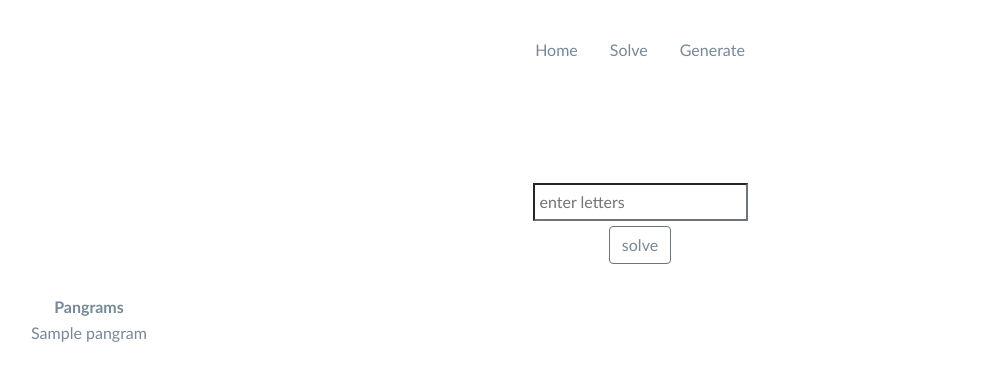
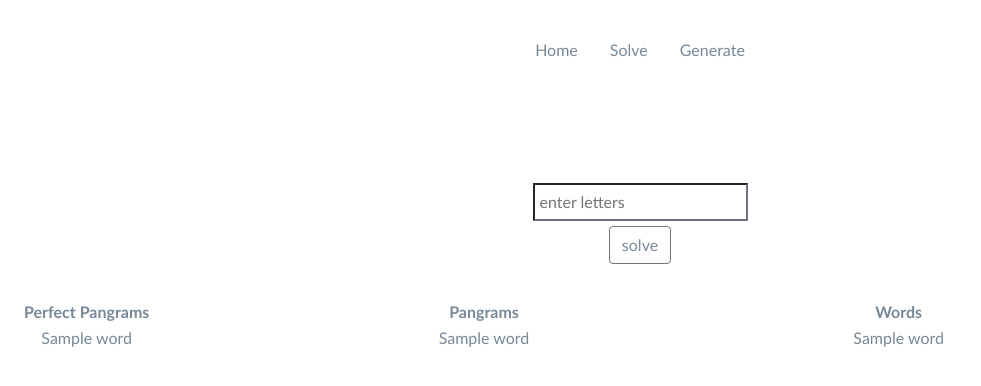
Before and after one commit to snpierce/pangrams, a Flask app: template templates/solve.html in a window 1280 px wide. Shown: the top 386 px of the page, without its empty margins (0-981 px from the left). Run offline with Flask 2, Linux system fonts and the light colour scheme; the template is opened without the code that fills it: most values are stand-ins (such as "Sample title", 1, 10 or a date in 2020).

Commit message:
progress

```diff
--- a/app.py
+++ b/app.py
@@ -1,6 +1,6 @@
 from flask import Flask, redirect, render_template, request, session, url_for, g
 from flask_session import Session
-from helpers import search_apology, find_words
+from helpers import search_apology, find_words, clean_list
 
 # Configure application
 app = Flask(__name__)
@@ -29,19 +29,29 @@ def home():
 
 @app.route("/solve", methods=["GET", "POST"])
 def solve():
+
     if request.method == "POST":
-        search = request.form.get("pangram")
+        search = (request.form.get("pangram")).lower()
 
         if len(search) != 7:
             return search_apology("Incorrect amount of letters.")
-        else:
-            results = find_words(search)
 
-        return render_template("solve.html", pangrams=results)
+        abcs = []
+        for letter in search:
+            if letter not in abcs:
+                abcs.append(letter)
+            else:
+                return search_apology("Please enter unique letters.")
+
+        results = find_words(search, abcs)
+
+        return clean_list(results, abcs)
 
     else:
+        perf_pangrams = []
         pangrams = []
-        return render_template("solve.html", pangrams=pangrams)
+        words = []
+        return render_template("solve.html", perf_pangrams=perf_pangrams, pangrams=pangrams, words=words)
 
 
 @app.route("/generate")
--- a/static/styles.css
+++ b/static/styles.css
@@ -15,3 +15,12 @@ input {
     padding: 5px;
     margin: 5px;
 }
+
+.row {
+    display: flex;
+  }
+
+.column {
+    flex: 30%;
+    padding: 5px;
+  }
--- a/templates/solve.html
+++ b/templates/solve.html
@@ -15,15 +15,44 @@
         </form>
     </div>
 
+    <div class="row">
+        <div class="column">
+            <table class="table-borderless">
+                <tr>
+                    <th>Perfect Pangrams</th>
+
+                </tr>
+                    {% for word in perf_pangrams %}
+                <tr>
+                    <td>{{ word }}</td>
+                </tr>
+                    {% endfor %}
+            </table>
+        </div>
+        <div class="column">
             <table class="table-borderless">
                 <tr>
                     <th>Pangrams</th>
                 </tr>
-            {% for pangram in pangrams %}
+                    {% for word in pangrams %}
                 <tr>
-            <td>{{ pangram }}</td>
+                    <td>{{ word }}</td>
                 </tr>
                     {% endfor %}
             </table>
+        </div>
+        <div class="column">
+            <table class="table-borderless">
+                <tr>
+                    <th>Words</th>
 
+                </tr>
+                    {% for word in words %}
+                <tr>
+                    <td>{{ word }}</td>
+                </tr>
+                    {% endfor %}
+            </table>
+        </div>
+    </div>
 {% endblock %}
```
Also changed, not shown: helpers.py (+21 -9 lines). Lines whose indentation alone changed are shown as unchanged.
